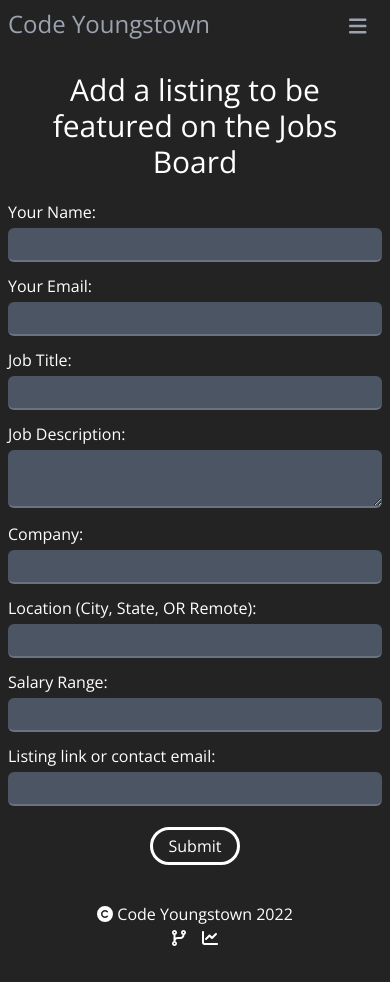
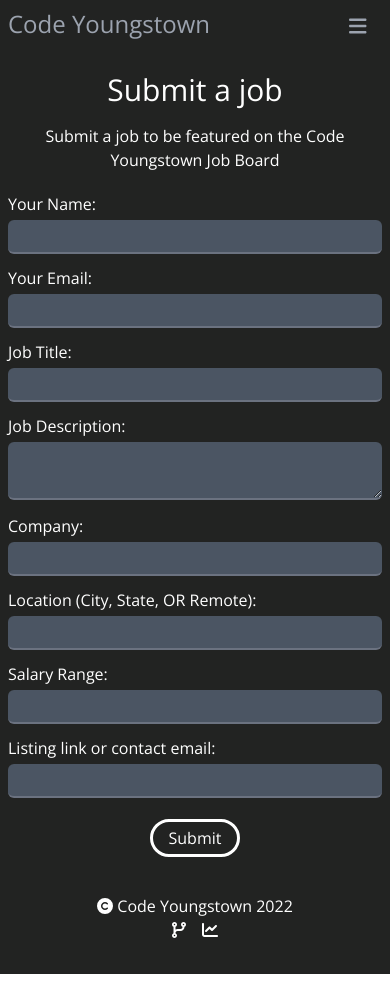
Before and after one commit to codeyoungstown/next-codeyoungstown.com, a Next.js app: page /jobs-form in a window 390 px wide. Built offline with nearby package versions, Linux system fonts and the light colour scheme.

Commit message:
Seo (#48)
* add custom meta descriptions for each page

* Added SEO paragraphs to each page

* fixed FB and Twitter meta titles

* - updated page descriptions
- added responsive sizing of SEO paragraphs

* reduced font sizes of page descriptions

* updated page descriptions

```diff
--- a/components/Layout.tsx
+++ b/components/Layout.tsx
@@ -3,11 +3,9 @@ import { useRouter } from "next/router";
 import Footer from "./Footer";
 import Header from "./Header";
 
-export default function Layout({ children, page }) {
+export default function Layout({ children, page, description }) {
   const router = useRouter();
   const title = "Code Youngstown";
-  const description =
-    "Connecting software engineers, developers, and coders in the Youngstown, OH area. Join the ongoing chat via Slack and attend our meetups.";
   const pageTitle = page == "Home" ? title : `${page} | ${title}`;
 
   return (
@@ -17,7 +15,7 @@ export default function Layout({ children, page }) {
         <title>{pageTitle}</title>
 
         {/* <!-- Primary Meta Tags --> */}
-        <meta name="title" content={title} />
+        <meta name="title" content={pageTitle} />
         <meta name="description" content={description} />
         <link rel="icon" href="/code-youngstown-white-background-final.png" />
         <meta name="keywords" content="code, youngstown, code youngstown" />
@@ -28,7 +26,7 @@ export default function Layout({ children, page }) {
           property="og:url"
           content={"https://codeyoungstown.com" + router.asPath}
         />
-        <meta property="og:title" content={title} />
+        <meta property="og:title" content={pageTitle} />
         <meta property="og:description" content={description} />
         <meta
           property="og:image"
@@ -41,7 +39,7 @@ export default function Layout({ children, page }) {
           property="twitter:url"
           content={"https://codeyoungstown.com" + router.asPath}
         />
-        <meta property="twitter:title" content={title} />
+        <meta property="twitter:title" content={pageTitle} />
         <meta property="twitter:description" content={description} />
         <meta
           property="twitter:image"
--- a/pages/index.tsx
+++ b/pages/index.tsx
@@ -3,9 +3,12 @@ import Layout from "../components/Layout";
 import Socials from "../components/Socials";
 import logo from "../public/code-youngstown-white-background-final.png";
 
+const pageDescription =
+  "Connecting software engineers, developers, and coders in the Youngstown, OH area.";
+
 export default function Home() {
   return (
-    <Layout page="Home">
+    <Layout page="Home" description={pageDescription}>
       <div>
         <Image
           src={logo}
@@ -16,12 +19,8 @@ export default function Home() {
           priority
         />
       </div>
-
-      <h1 className="text-3xl p-4">
-        Connecting software engineers, developers, and coders in the Youngstown,
-        OH area.
-      </h1>
-      <h2 className="text-2xl p-2">
+      <h1 className="sm:text-2xl text-xl p-4">{pageDescription}</h1>
+      <p className="sm:text-xl text-md p-2">
         Join the ongoing chat via{" "}
         <a
           className="underline hover:text-gray-300"
@@ -37,7 +36,7 @@ export default function Home() {
           meetups
         </a>
         .
-      </h2>
+      </p>
       <div className="p-6">
         <Socials />
       </div>
--- a/pages/jobs-form.tsx
+++ b/pages/jobs-form.tsx
@@ -1,13 +1,15 @@
 import Layout from "../components/Layout";
 import FormField from "../components/FormField";
+
+const pageDescription =
+  "Submit a job to be featured on the Code Youngstown Job Board";
 
 export default function JobsForm() {
   const BASE_URL = process.env.NEXT_PUBLIC_VERCEL_URL;
   return (
-    <Layout page="Submit a Job">
-      <h1 className="text-3xl p-2">
-        Add a listing to be featured on the Jobs Board
-      </h1>
+    <Layout page="Submit a Job" description={pageDescription}>
+      <h1 className="text-3xl p-2">Submit a job</h1>
+      <p className="sm:text-xl text-md p-2">{pageDescription}</p>
 
       <div className="flex w-full justify-center">
         <form
--- a/pages/jobs.tsx
+++ b/pages/jobs.tsx
@@ -4,11 +4,14 @@ import Link from "next/link";
 import Layout from "../components/Layout";
 import JobListings from "../components/JobListings";
 
+const pageDescription =
+  "Local and remote job opportunities curated by the Code Youngstown community";
+
 export default function Jobs() {
   return (
-    <Layout page="Jobs">
+    <Layout page="Jobs" description={pageDescription}>
       <h1 className="text-3xl p-2">Jobs</h1>
-      <h2 className="text-2xl p-2">Community-sourced job opportunities</h2>
+      <p className="sm:text-xl text-md p-2">{pageDescription}</p>
       <Link href="/jobs-form">
         <a className="hover:text-gray-300 underline">Submit a Job</a>
       </Link>
--- a/pages/made-in-youngstown.tsx
+++ b/pages/made-in-youngstown.tsx
@@ -1,13 +1,14 @@
 import Layout from "../components/Layout";
 import Companies from "../components/Companies";
 
-// add filters for type of work done, consulting or not
+const pageDescription =
+  "Local tech companies in and around the Youngstown OH area.";
 
 export default function MadeInYoungstown() {
   return (
-    <Layout page="Made In Youngstown">
+    <Layout page="Made In Youngstown" description={pageDescription}>
       <h1 className="text-3xl p-2">Made In Youngstown</h1>
-      <h2 className="text-2xl p-2">Local Tech Companies</h2>
+      <p className="sm:text-xl text-md p-2">{pageDescription}</p>
       <div className="flex justify-center">
         <Companies />
       </div>
--- a/pages/submission-thank-you.tsx
+++ b/pages/submission-thank-you.tsx
@@ -1,10 +1,13 @@
 import Layout from "../components/Layout";
+
+const pageDescription =
+  "Thank you for submitting to the Code Youngstown Job Board. Please be patient, as we manually approve every submission. We may reach out if we have any questions.";
 
 export default function JobsForm() {
   return (
-    <Layout page="Form Submitted">
+    <Layout page="Form Submitted" description={pageDescription}>
       <div className="m-8">
-        <p className="text-2xl">Thank you for your submission!</p>
+        <p className="sm:text-xl text-md">{pageDescription}</p>
       </div>
     </Layout>
   );
```
